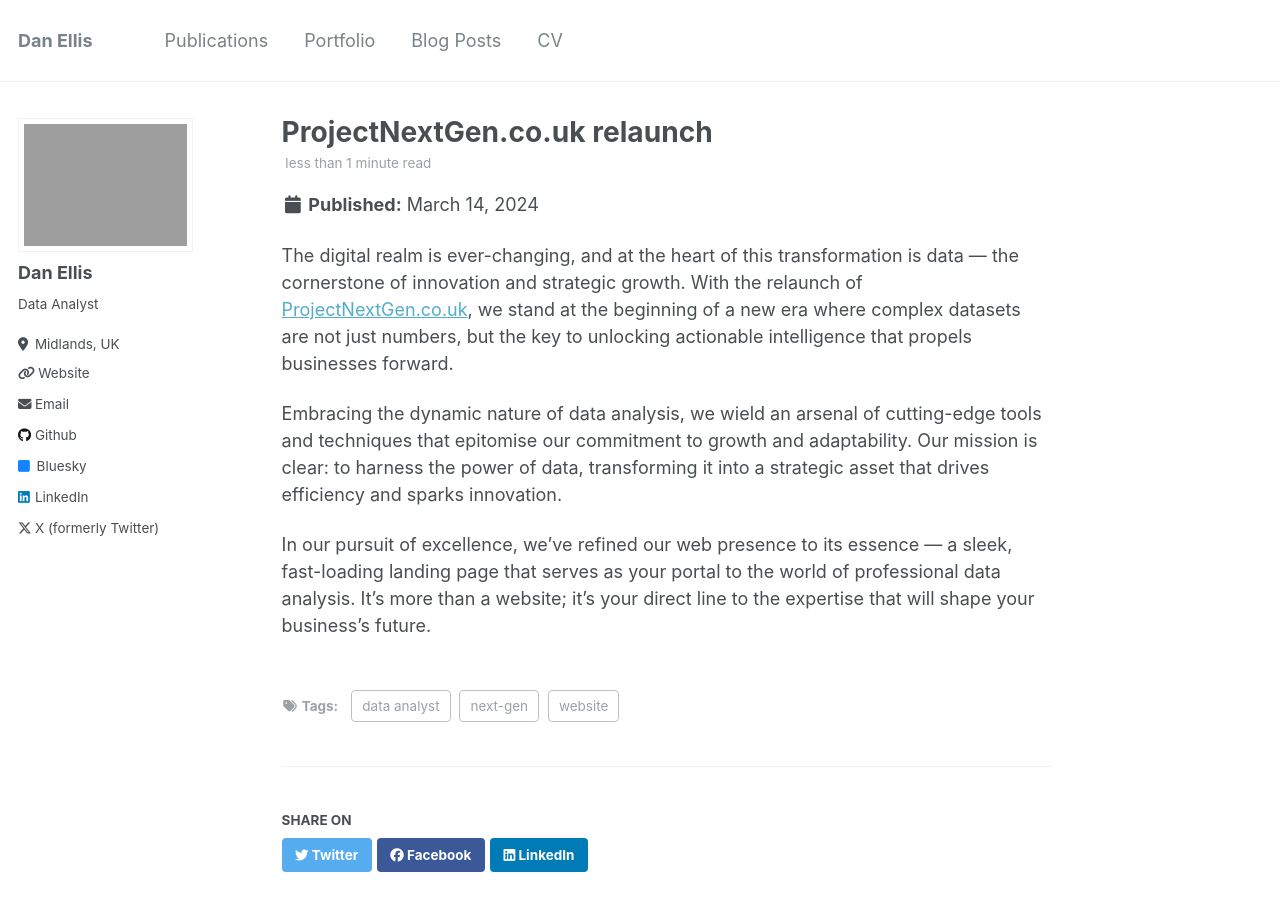
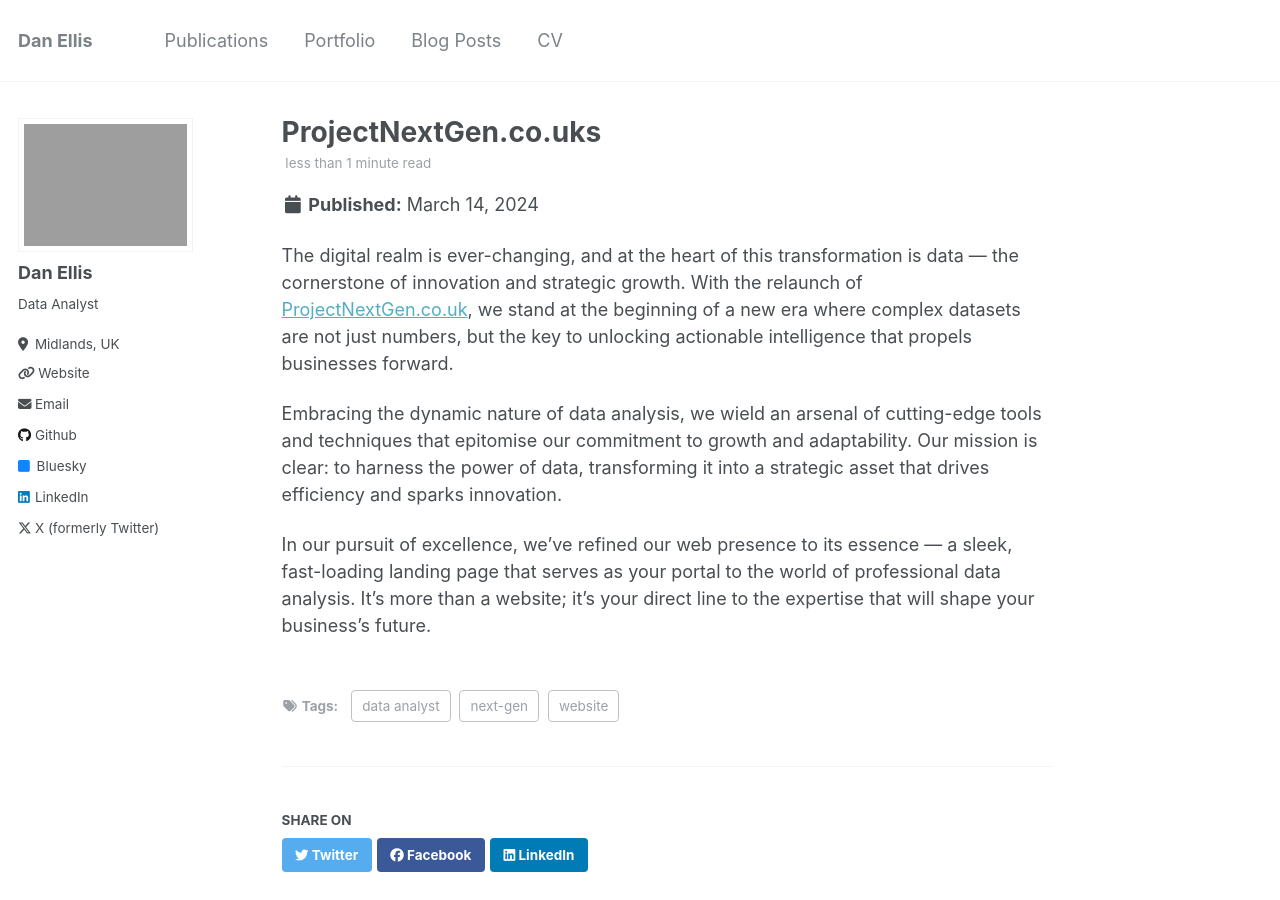
Before and after one commit to danellisprojects/danellisprojects.github.io, a Jekyll site: the page built from _posts/2024-03-14-project-next-gen-updated.md, in a window 1280 px wide and 900 px high. Built offline with Jekyll 4.4.1, drawn with Linux system fonts in a browser that asks for light colours.

Commit message:
Update 2024-03-14-project-next-gen-updated.md

```diff
--- a/_posts/2024-03-14-project-next-gen-updated.md
+++ b/_posts/2024-03-14-project-next-gen-updated.md
@@ -1,5 +1,5 @@
 ---
-title: 'ProjectNextGen.co.uk relaunch'
+title: 'ProjectNextGen.co.uks'
 date: 2024-03-14
 permalink: /posts/2024/03/project-next-gen-update/
 tags:
```
